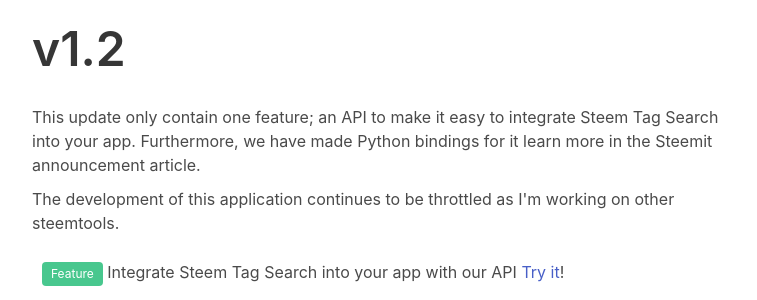
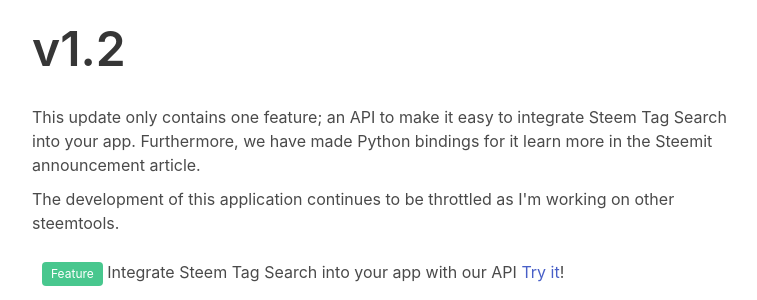
Before and after one commit to juanunix/steem-apps, a Flask app: page /tagsearch/changelog in a window 1280 px wide. Shown: the part 169-469 px from the top of the page, without its empty margins (254-1011 px from the left). Run offline with Flask 2, Linux system fonts and the light colour scheme; some libraries are stand-ins or nearby versions.

Commit message:
API spelling mistake correction

```diff
--- a/templates/whats_new.html
+++ b/templates/whats_new.html
@@ -16,7 +16,7 @@
 </section>
 <section class="article">
 	<h1 class="title is-1">v1.2</h1>
-	<p>This update only contain one feature; an API to make it easy to integrate Steem Tag Search into your app. Furthermore, we have made Python bindings for it learn more in the Steemit announcement article.</p><p>The development of this application continues to be throttled as I'm working on other steemtools.</p>
+	<p>This update only contains one feature; an API to make it easy to integrate Steem Tag Search into your app. Furthermore, we have made Python bindings for it learn more in the Steemit announcement article.</p><p>The development of this application continues to be throttled as I'm working on other steemtools.</p>
 	<ul>
 		<li><p><span class="tag is-success">Feature</span> Integrate Steem Tag Search into your app with our API <a target="_blank" href="/tagsearch/api?author=kasperfred&tag=steemit">Try it</a>!</p></li>
 	</ul>
```
